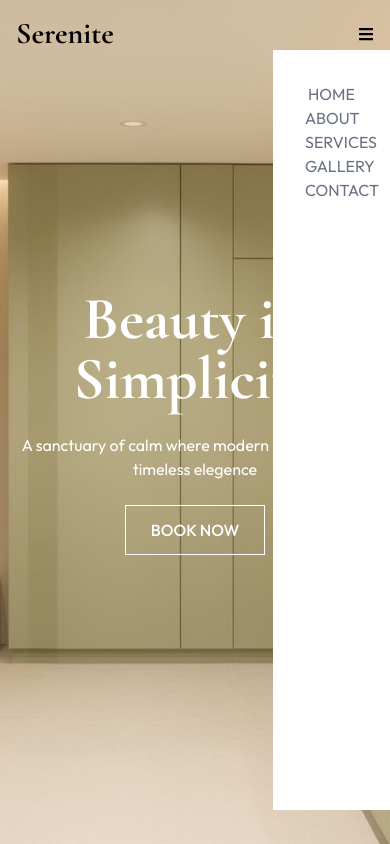
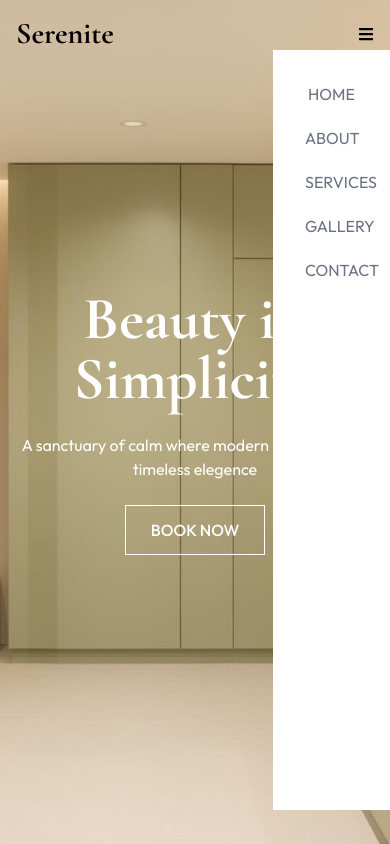
Before and after one commit to Destiny27052005/Grace-Glow-Fashion, a React (Vite) app: page / in a window 390 px wide. Both pictures are taken after a click on the element 366 px from the left and 34 px from the top of the page. Shown: the top 844 px of the page. Built offline with nearby package versions, Linux system fonts and the light colour scheme.

Commit message:
margin added

```diff
--- a/src/components/NavLink.jsx
+++ b/src/components/NavLink.jsx
@@ -6,6 +6,7 @@ function NavLink() {
 
     return (
         <div className="flex">
+            {/* Desktop */}
             <ul className="hidden md:flex space-x-4">
                 <li className="text-gray-500 transition hover:text-black"><a href="#home">HOME</a></li>
                 <li className="text-gray-500 transition hover:text-black"><a href="#about">ABOUT</a></li>
@@ -13,16 +14,18 @@ function NavLink() {
                 <li className="text-gray-500 transition hover:text-black"><a href="#gallery">GALLERY</a></li>
                 <li className="text-gray-500 transition hover:text-black"><a href="#contact">CONTACT</a></li>
             </ul>
+
+            {/* Mobile */}
             <div className="md:hidden">
                 <span onClick={() => setIsMobile(!isMobile)}>
                     <FaBars />
                 </span>
                 <ul className={`hidden ${isMobile ? "open" : ""}`}>
-                    <li className="text-gray-500 transition hover:text-black"><a href="#home">HOME</a></li>
-                    <li className="text-gray-500 transition hover:text-black"><a href="#about">ABOUT</a></li>
-                    <li className="text-gray-500 transition hover:text-black"><a href="#services">SERVICES</a></li>
-                    <li className="text-gray-500 transition hover:text-black"><a href="#gallery">GALLERY</a></li>
-                    <li className="text-gray-500 transition hover:text-black"><a href="#contact">CONTACT</a></li>
+                    <li className="text-gray-500 transition hover:text-black mb-5"><a href="#home">HOME</a></li>
+                    <li className="text-gray-500 transition hover:text-black mb-5"><a href="#about">ABOUT</a></li>
+                    <li className="text-gray-500 transition hover:text-black mb-5"><a href="#services">SERVICES</a></li>
+                    <li className="text-gray-500 transition hover:text-black mb-5"><a href="#gallery">GALLERY</a></li>
+                    <li className="text-gray-500 transition hover:text-black mb-5"><a href="#contact">CONTACT</a></li>
                 </ul>
             </div>
         </div>
```
